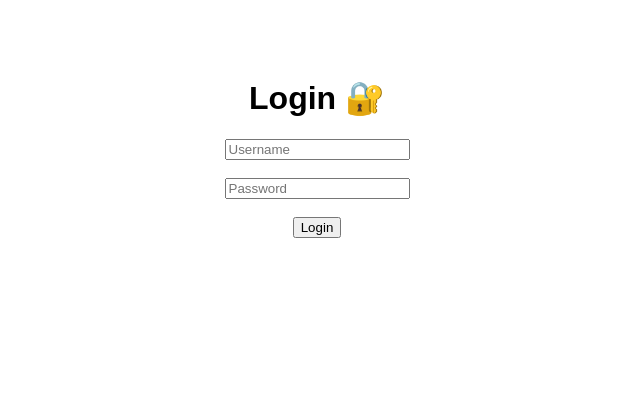
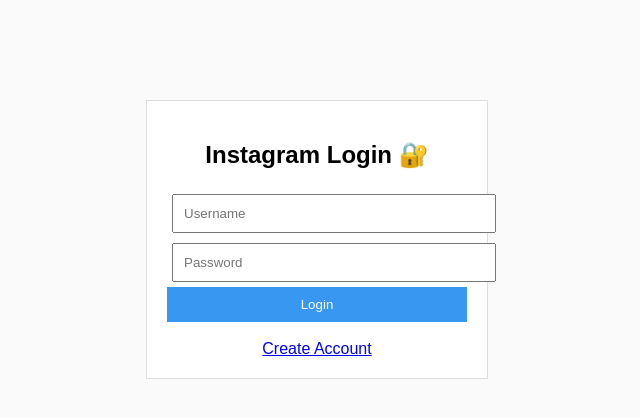
Before and after one commit to duniaparnasomarouthu-creator/quickshare, a Flask app: page / in a window 1280 px wide. Shown: the top 418 px of the page, without its empty margins (323-963 px from the left). Run offline with Flask 3, Linux system fonts and the light colour scheme.

Commit message:
Update login.html

```diff
--- a/templates/login.html
+++ b/templates/login.html
@@ -1,19 +1,24 @@
 <!DOCTYPE html>
 <html>
 <head>
-    <title>Login</title>
+<title>Login</title>
 </head>
-<body style="text-align:center;font-family:Arial;padding:50px;">
+<body style="background:#fafafa;font-family:Arial;">
 
-<h1>Login 🔐</h1>
+<div style="width:300px;margin:100px auto;background:white;padding:20px;border:1px solid #ddd;text-align:center;">
 
-<form action="/login" method="POST">
-    <input type="text" name="username" placeholder="Username" required>
-    <br><br>
-    <input type="password" name="password" placeholder="Password" required>
-    <br><br>
-    <button>Login</button>
+<h2>Instagram Login 🔐</h2>
+
+<form method="POST">
+    <input name="username" placeholder="Username" style="width:100%;padding:10px;margin:5px;">
+    <input type="password" name="password" placeholder="Password" style="width:100%;padding:10px;margin:5px;">
+    <button style="width:100%;padding:10px;background:#3897f0;color:white;border:none;">Login</button>
 </form>
+
+<br>
+<a href="/register">Create Account</a>
+
+</div>
 
 </body>
 </html>
```
